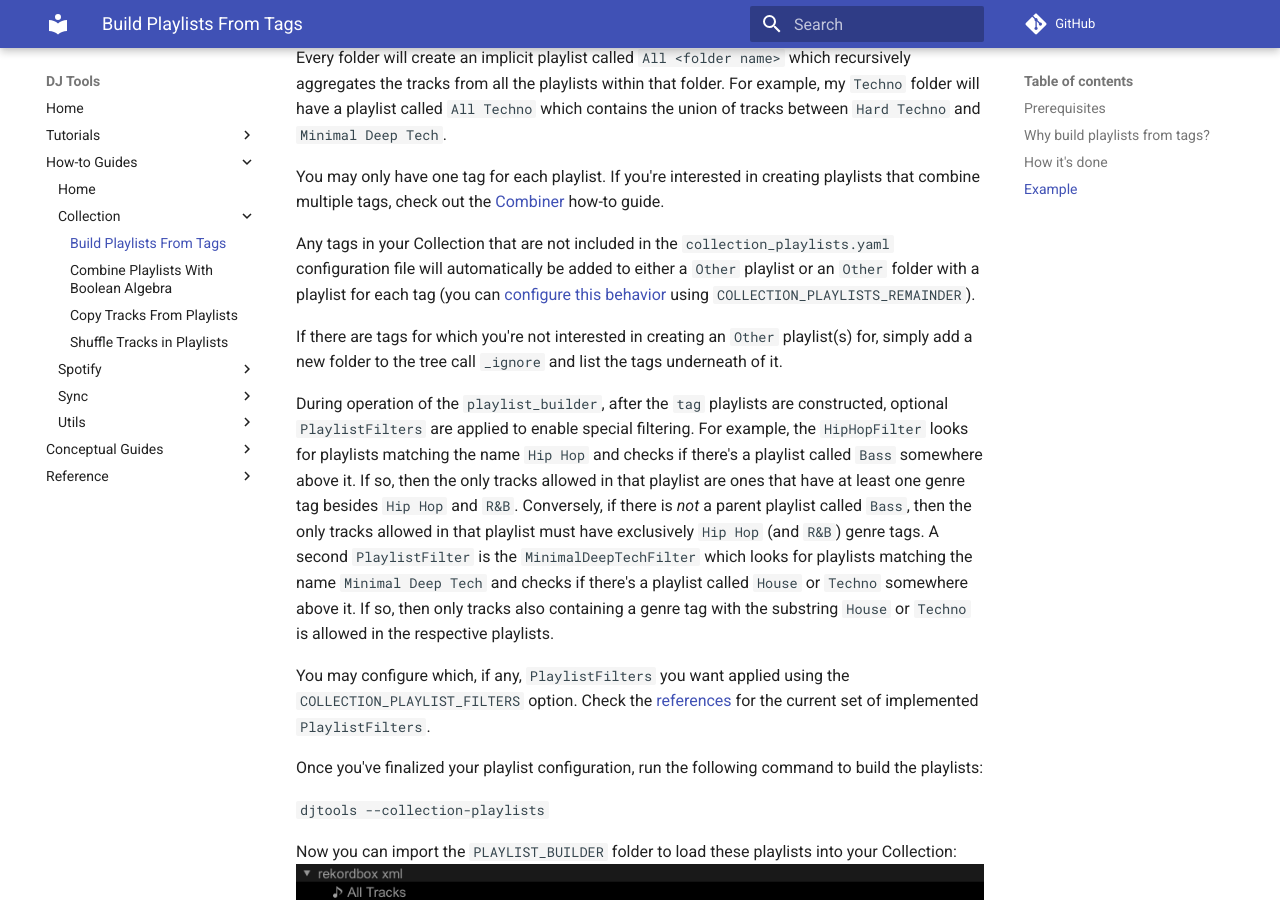
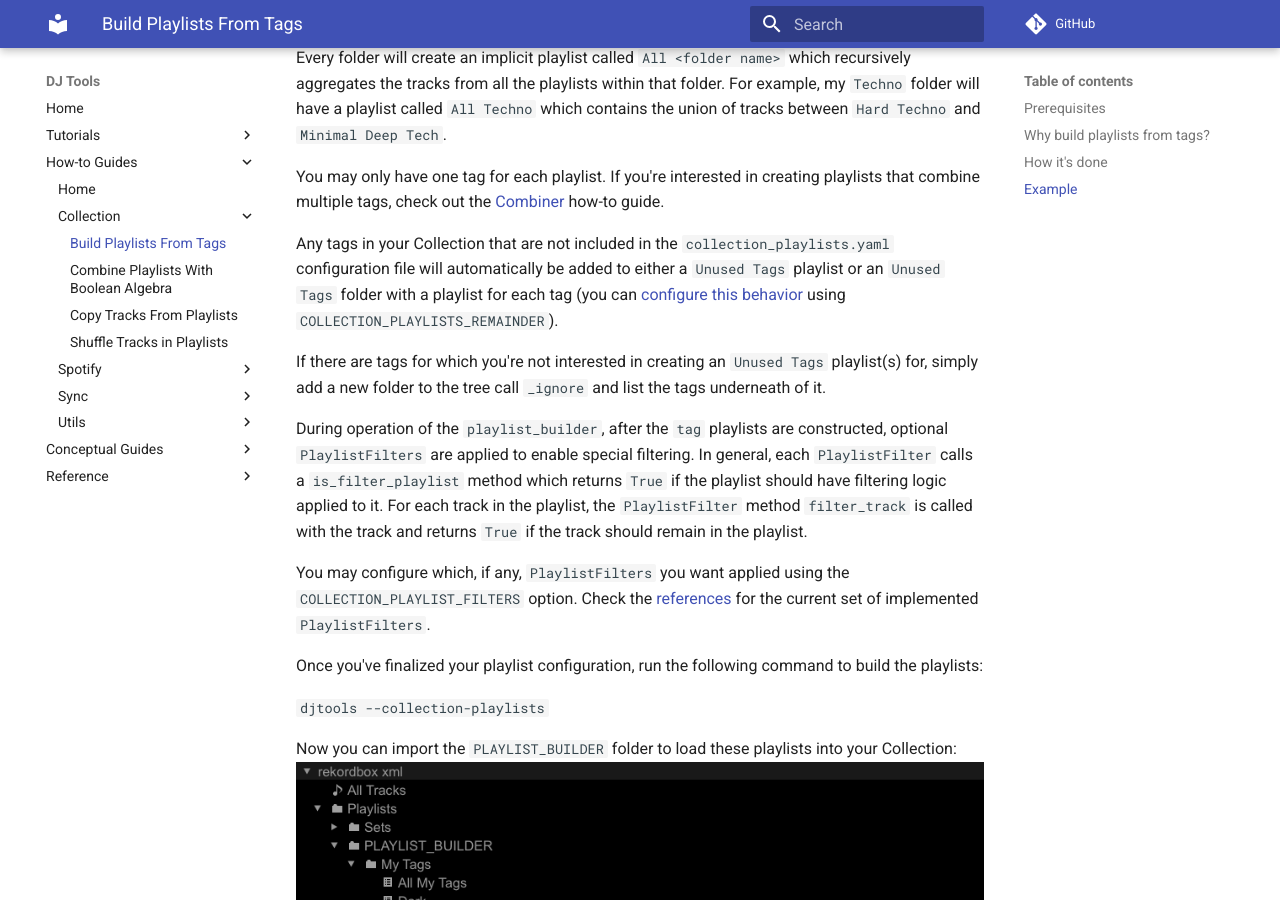
Before and after one commit to a-rich/DJ-Tools-dev-docs, an MkDocs documentation site: the page built from docs/how_to_guides/collection_playlists.md, in a window 1280 px wide and 900 px high, scrolled down 2368 px. Built offline with MkDocs 1.6.1 and Material for MkDocs 9.7.7, drawn with Linux system fonts in a browser that asks for light colours; comment, search, counter and statistics services are not loaded.

```diff
--- a/docs/how_to_guides/collection_playlists.md
+++ b/docs/how_to_guides/collection_playlists.md
@@ -45,11 +45,13 @@ Every folder will create an implicit playlist called `All <folder name>` which r
 
 You may only have one tag for each playlist. If you're interested in creating playlists that combine multiple tags, check out the [Combiner](combiner_playlists.md) how-to guide.
 
-Any tags in your Collection that are not included in the `collection_playlists.yaml` configuration file will automatically be added to either a `Other` playlist or an `Other` folder with a playlist for each tag (you can [configure this behavior](../tutorials/getting_started/configuration.md#collection-config) using `COLLECTION_PLAYLISTS_REMAINDER`).
+Any tags in your Collection that are not included in the `collection_playlists.yaml` configuration file will automatically be added to either a `Unused Tags` playlist or an `Unused Tags` folder with a playlist for each tag (you can [configure this behavior](../tutorials/getting_started/configuration.md#collection-config) using `COLLECTION_PLAYLISTS_REMAINDER`).
 
-If there are tags for which you're not interested in creating an `Other` playlist(s) for, simply add a new folder to the tree call `_ignore` and list the tags underneath of it.
+If there are tags for which you're not interested in creating an `Unused Tags` playlist(s) for, simply add a new folder to the tree call `_ignore` and list the tags underneath of it.
 
-During operation of the `playlist_builder`, after the `tag` playlists are constructed, optional `PlaylistFilters` are applied to enable special filtering. For example, the `HipHopFilter` looks for playlists matching the name `Hip Hop` and checks if there's a playlist called `Bass` somewhere above it. If so, then the only tracks allowed in that playlist are ones that have at least one genre tag besides `Hip Hop` and `R&B`. Conversely, if there is _not_ a parent playlist called `Bass`, then the only tracks allowed in that playlist must have exclusively `Hip Hop` (and `R&B`) genre tags. A second `PlaylistFilter` is the `MinimalDeepTechFilter` which looks for playlists matching the name `Minimal Deep Tech` and checks if there's a playlist called `House` or `Techno` somewhere above it. If so, then only tracks also containing a genre tag with the substring `House` or `Techno` is allowed in the respective playlists.
+During operation of the `playlist_builder`, after the `tag` playlists are constructed, optional `PlaylistFilters` are applied to enable special filtering.
+In general, each `PlaylistFilter` calls a `is_filter_playlist` method which returns `True` if the playlist should have filtering logic applied to it.
+For each track in the playlist, the `PlaylistFilter` method `filter_track` is called with the track and returns `True` if the track should remain in the playlist.
 
 You may configure which, if any, `PlaylistFilters` you want applied using the `COLLECTION_PLAYLIST_FILTERS` option. Check the [references](../reference/collection/index.md) for the current set of implemented `PlaylistFilters`.
 
```
Also changed, not shown: docs/how_to_guides/combiner_playlists.md (+2 -0 lines), docs/tutorials/developer_docs/playlist_filters.md (+19 -16 lines), docs/tutorials/getting_started/configuration.md (+1 -1 lines), site/how_to_guides/collection_playlists/index.html, site/how_to_guides/combiner_playlists/index.html, site/search/search_index.json, site/sitemap.xml, site/tutorials/developer_docs/playlist_filters/index.html, site/tutorials/getting_started/configuration/index.html, 5 other files.
